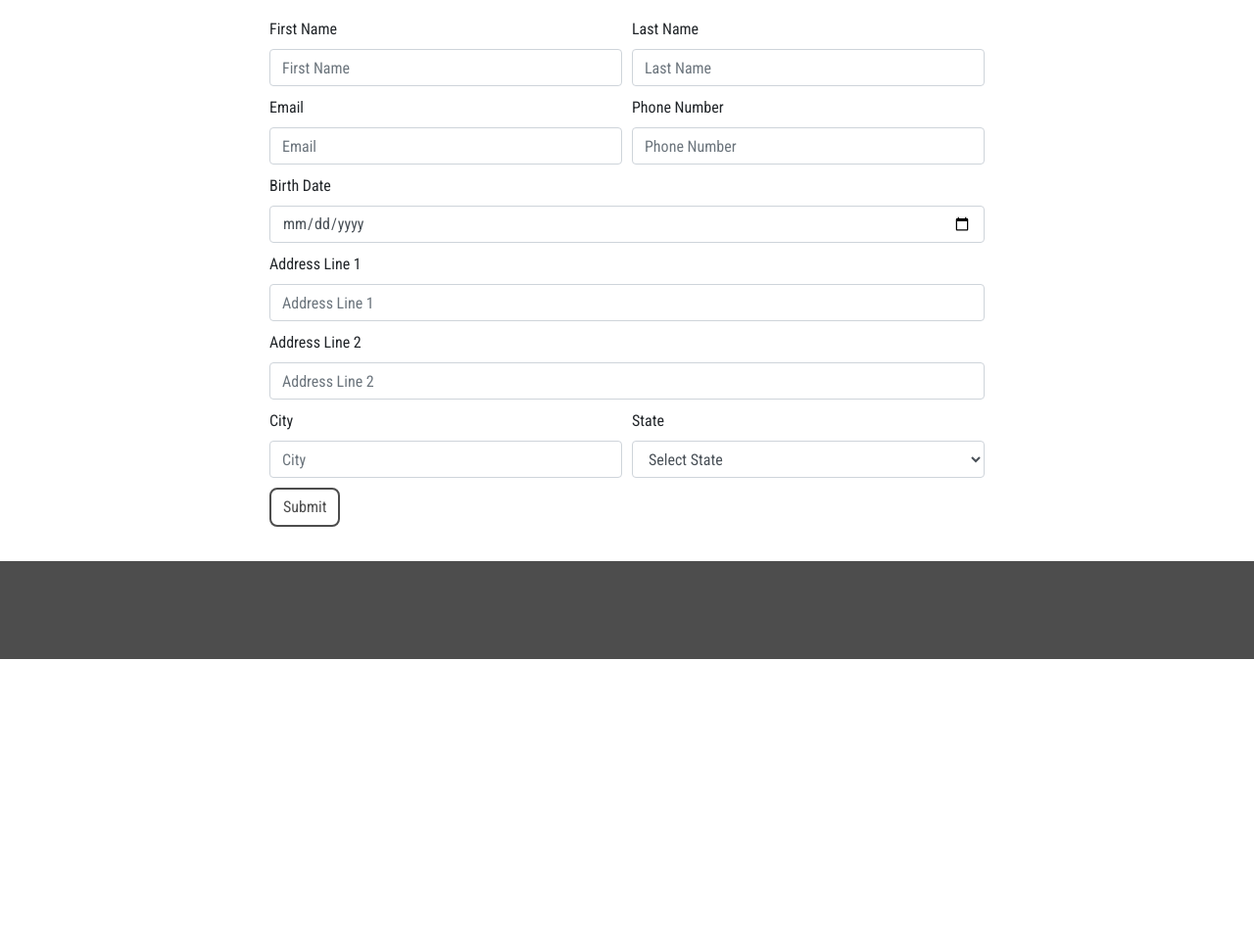
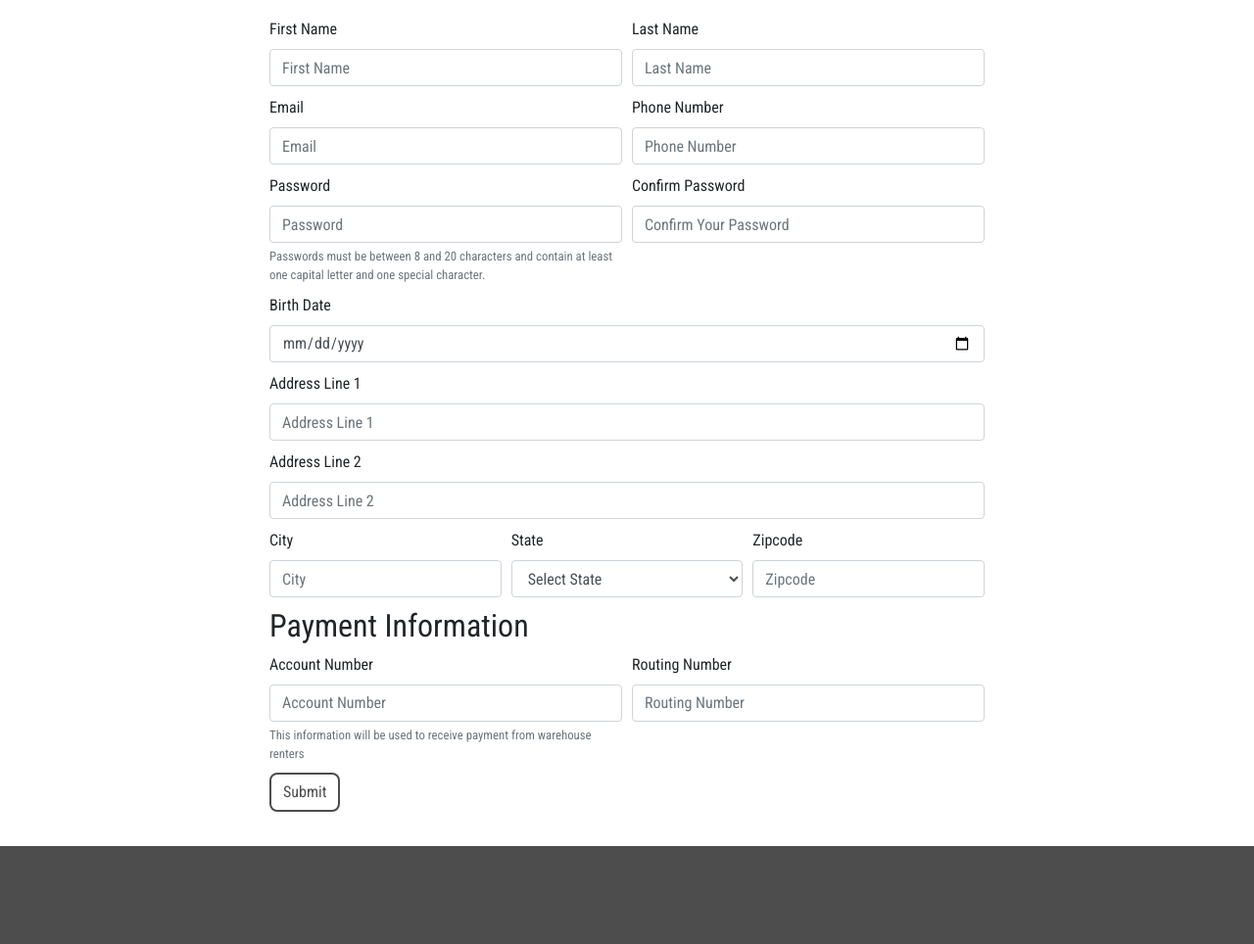
Before and after one commit to delta97/WhereHouse, a PHP site: page /home/registration/owner-registration.php in a window 1280 px wide. Shown: the part 185-1149 px from the top of the page at 98% size. Before the commit the page ends 858 px from the top, so only its background shows below. Run offline with PHP 8.4, Linux system fonts and the light colour scheme; some libraries are stand-ins or nearby versions.

Commit message:
Added bank account information to owner registration

```diff
--- a/home/registration/lessee-registration.php
+++ b/home/registration/lessee-registration.php
@@ -74,7 +74,6 @@
 										<label for="user-password">Password</label>
 										<input type="password" class="form-control" name="user-password" id="user-password" aria-describedby="enter password" placeholder="Password"/>
 										<small id="password-prompt" class="form-text text-muted">Passwords must be between 8 and 20 characters and contain at least one capital letter and one special character.</small>
-
 									</div>
 									<div class="col">
 										<label for="user-password-confirm">Confirm Password</label>
--- a/home/registration/owner-registration.php
+++ b/home/registration/owner-registration.php
@@ -63,6 +63,17 @@
 									<div class="col">
 										<label for="user-phone">Phone Number</label>
 										<input type="text" class="form-control" id="user-phone" aria-describedby="enterPhone" placeholder="Phone Number"/>
+									</div>
+								</div>
+								<div class="form-row form-spacing">
+									<div class="col">
+										<label for="user-password">Password</label>
+										<input type="password" class="form-control" name="user-password" id="user-password" aria-describedby="enter password" placeholder="Password"/>
+										<small id="password-prompt" class="form-text text-muted">Passwords must be between 8 and 20 characters and contain at least one capital letter and one special character.</small>
+									</div>
+									<div class="col">
+										<label for="user-password-confirm">Confirm Password</label>
+										<input type="password" class="form-control" name="user-password-confirm" id="user-password-confirm" aria-describedby="re enter your password" placeholder="Confirm Your Password"/>
 									</div>
 								</div>
 								<div class="form-row form-spacing">
@@ -145,6 +156,23 @@
 											<option value="WY">Wyoming</option>
 										</select>
 									</div>
+									<div class="col">
+										<label for="user-zip">Zipcode</label>
+										<input type="text" class="form-control" name="user-zip" id="user-zip" aria-describedby="enterZip" placeholder="Zipcode"></input>
+									</div>
+								</div>
+								<h2>Payment Information</h2>
+								<div class="form-row form-spacing">
+									<div class="col">
+										<label for="user-bank-account">Account Number</label>
+										<input type="text" class="form-control" name="user-bank-account" id="user-bank-account" aria-describedby="enterBankAccountNum" placeholder="Account Number">
+										<small id="bank-acccount-prompt" class="form-text text-muted">This information will be used to receive payment from warehouse renters</small>
+									</div>
+									<div class="col">
+										<label for="user-bank-routing">Routing Number
+										</label>
+										<input type="text" class="form-control" name="user-bank-routing" id="user-bank-routing" aria-describedby="enterRoutingNumber" placeholder="Routing Number">
+									</div>
 								</div>
 								<div class="form-row form-spacing">
 									<div class="col-auto">
--- a/index.php
+++ b/index.php
@@ -159,7 +159,11 @@
 		});
 
 		$("#zip-search-button").on("click", function(event){
-			window.location = "basicsearch.php";
+			search_value = $("#zip-search").val();
+			if((search_value != null) && (search_value != "")) {
+				sessionStorage.setItem("searchQuery", search_value);
+				window.location = "basicsearch.php";
+			}
 		});
 
 
--- a/style.css
+++ b/style.css
@@ -343,7 +343,11 @@ h1 {
 	font-size: 20px;
 }
 
-
+.dashboard-heading {
+	font-size: 24;
+	font-weight: 900;
+	margin-left: 100px;
+}
 
 .flex-center {
 	display: flex;
```
Also changed, not shown: basicsearch.php (+19 -0 lines), lessee/dashboard.php (+2 -5 lines).
